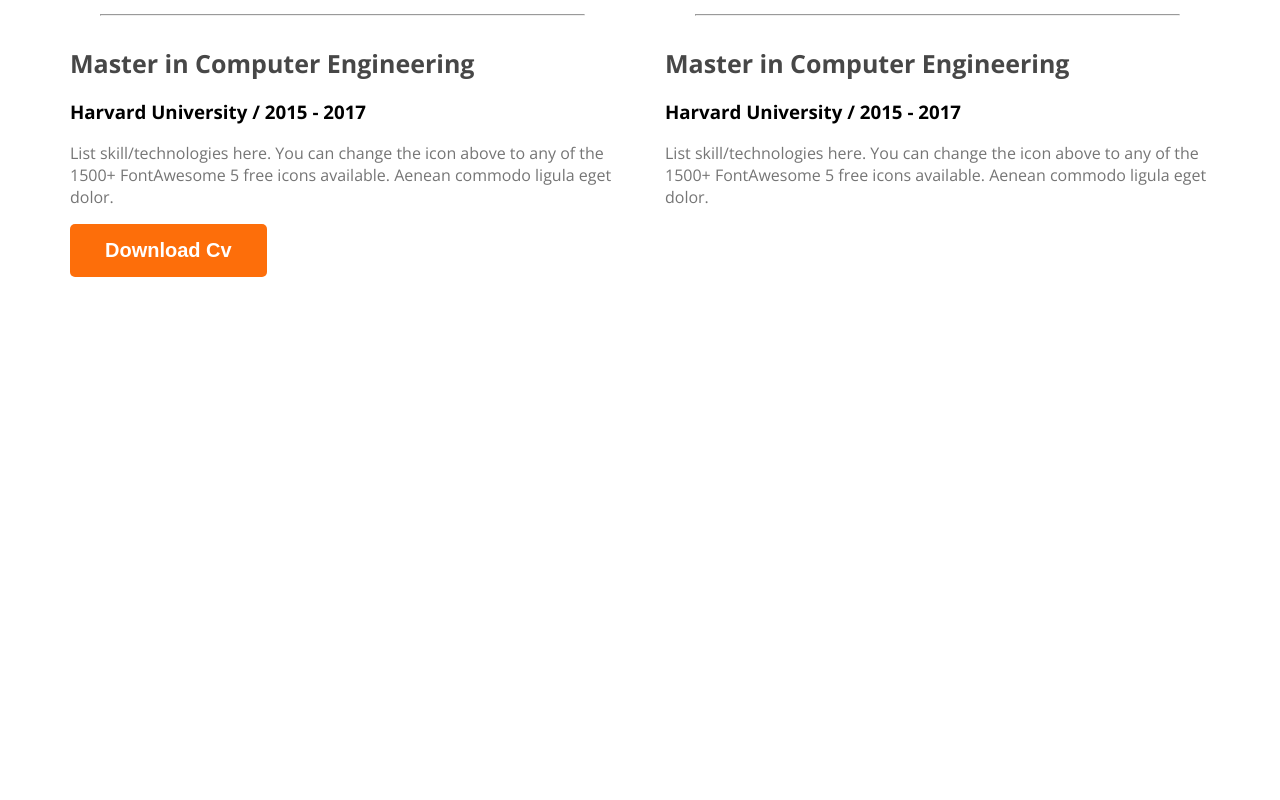
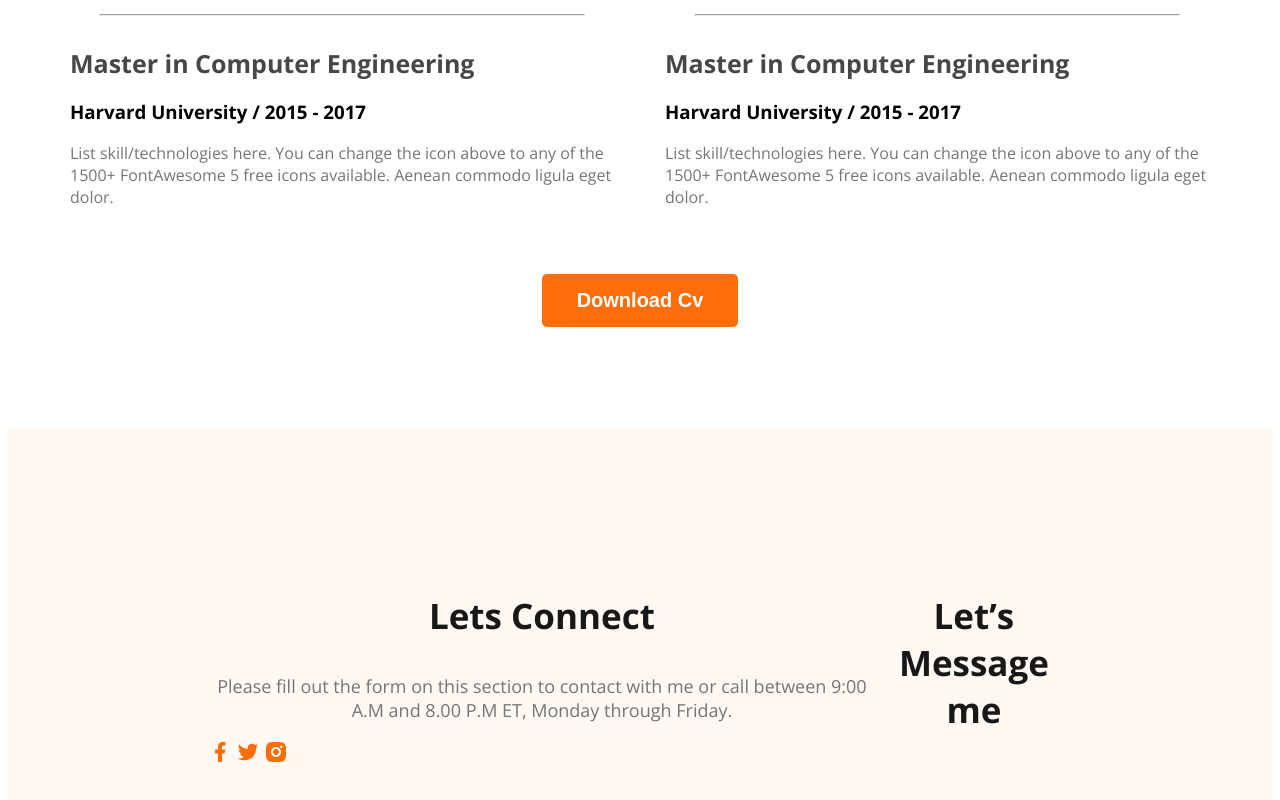
Before and after one commit to rahimaweb/developer-poretfolio, a plain HTML site: page index.html in a window 1280 px wide. Shown: the part 3495-4295 px from the top of the page. Before the commit the page ends 3780 px from the top, so only its background shows below. Drawn offline with nearby package versions, Linux system fonts and the light colour scheme.

Commit message:
basic footer

```diff
--- a/index.html
+++ b/index.html
@@ -143,7 +143,18 @@
      </section>
     </main>
     <footer>
-
+        <div class="footer-column">
+            <h3 class="section-title">Lets Connect</h3>
+            <p class="section-description">Please fill out the form on this section to contact with me or call between 9:00 A.M and 8.00 P.M ET, Monday through Friday.</p>
+            <div class="social-links">
+                <a href=""><img src="images/icons/facebook.png" alt=""></a>
+                <a href=""><img src="images/icons/twitter.png" alt=""></a>
+                <a href=""><img src="images/icons/insta.png" alt=""></a>
+            </div>
+        </div>
+        <div class="footer-column">
+            <h3 class="section-title">Let’s Message me</h3>
+        </div>
     </footer>
 </body>
 </html>
--- a/styles/portfolio.css
+++ b/styles/portfolio.css
@@ -160,3 +160,14 @@ main section{
 .resume-container hr{
     margin: 30px;
 }
+.download-cv{
+    text-align: center;
+    margin-top: 50px;
+}
+/* footer style */
+footer{
+    display: flex;
+    background-color: #FFF8F3;
+    margin-top: 100px;
+    padding: 130px 200px;
+}
```
